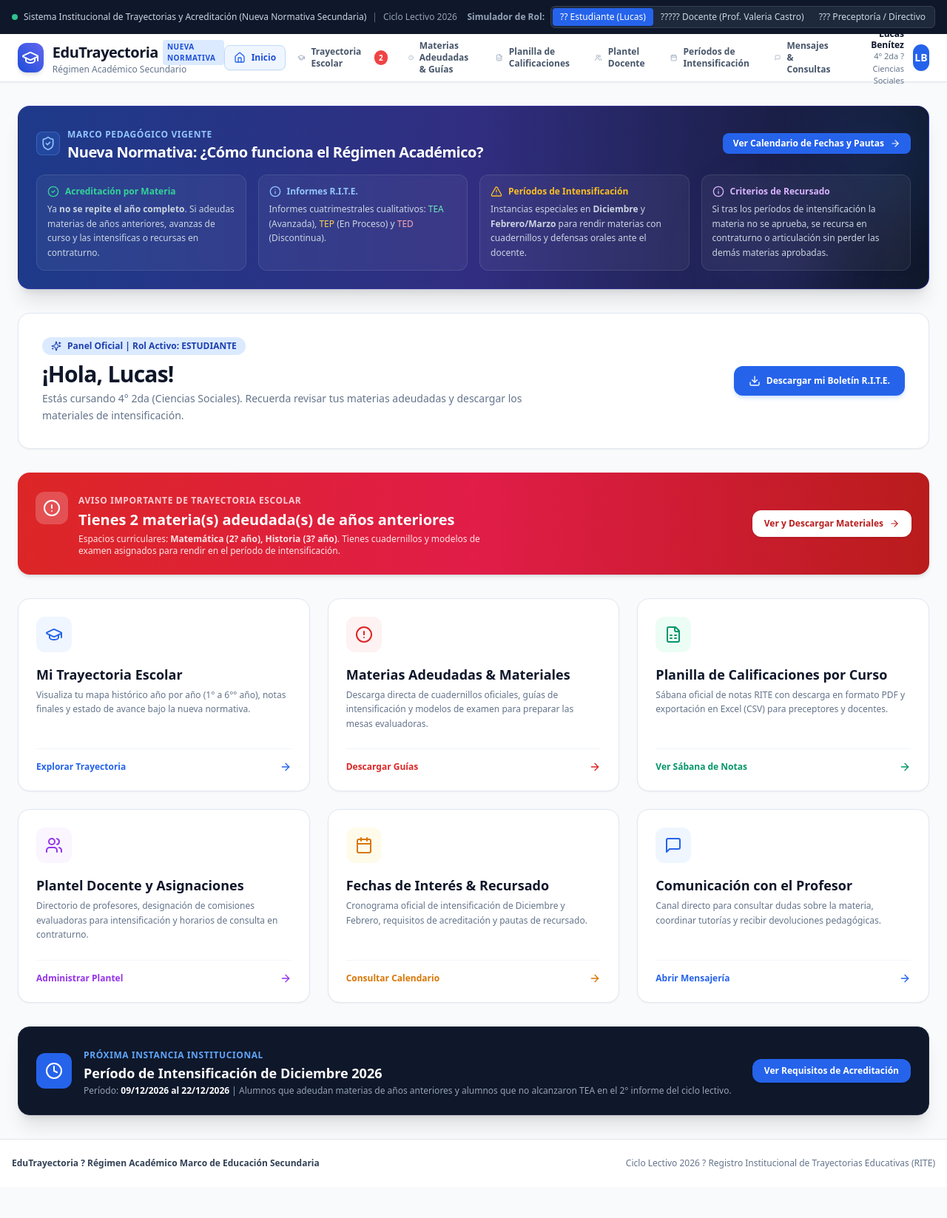
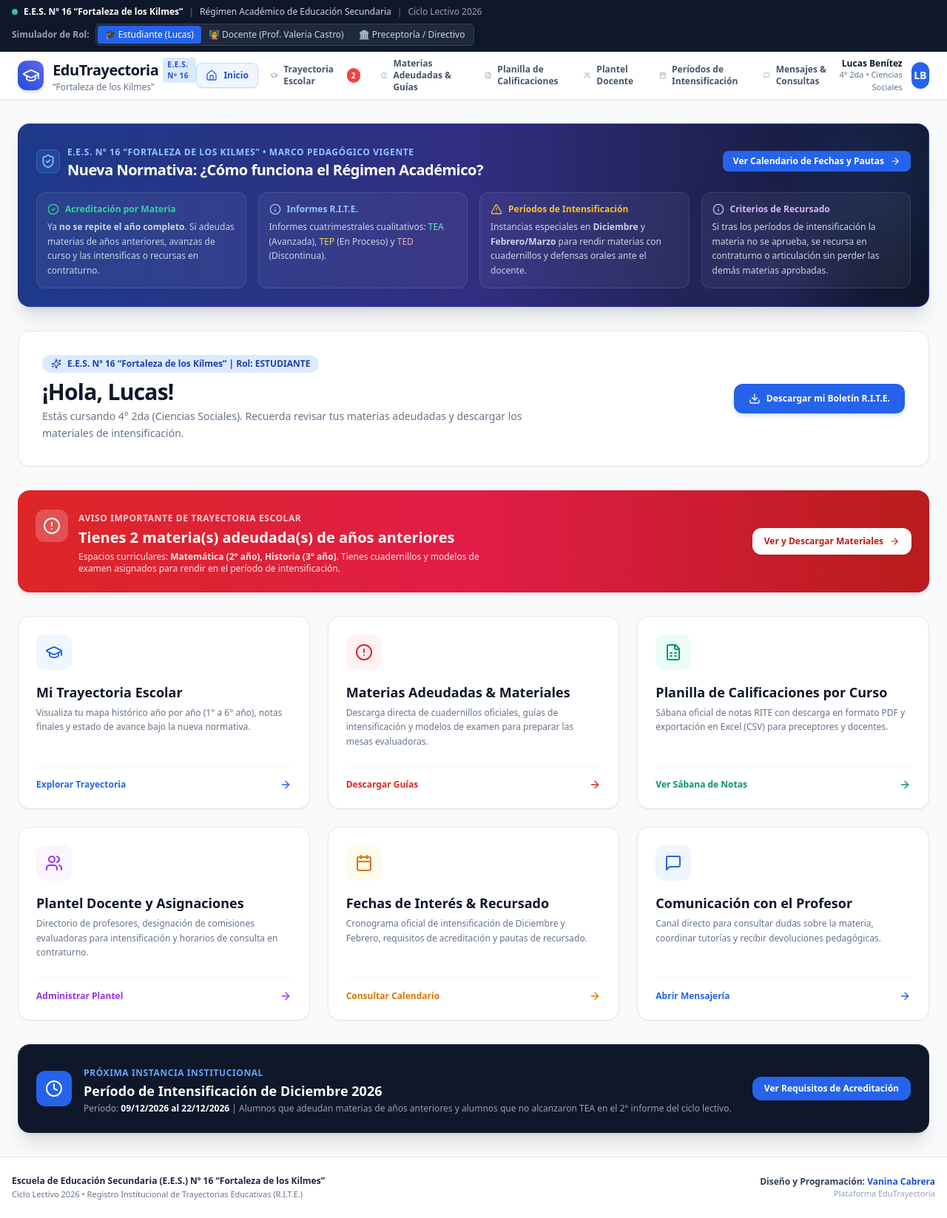
Before and after one commit to vacabrera2-beep/edutrayectoria-, a Next.js app: page / in a window 1280 px wide. Shown: the whole page at 74% size. Before the commit the page ends 1605 px from the top, so only its background shows below. Built offline with nearby package versions, Linux system fonts and the light colour scheme.

Commit message:
Add files via upload

```diff
--- a/src/app/layout.tsx
+++ b/src/app/layout.tsx
@@ -4,8 +4,10 @@ import { AppProvider } from '@/context/AppContext';
 import Navbar from '@/components/Navbar';
 
 export const metadata: Metadata = {
-  title: 'EduTrayectoria | Plataforma Educativa - Nueva Normativa Secundaria',
-  description: 'Gestión de Trayectorias Escolares, Materias Adeudadas, Períodos de Intensificación, Sábana de Notas RITE y Comunicación Docente-Alumno.',
+  title: 'E.E.S. Nº 16 "Fortaleza de los Kilmes" | EduTrayectoria',
+  description: 'Sistema Institucional de Trayectorias Escolares y Régimen Académico - Escuela de Educación Secundaria Nº 16 "Fortaleza de los Kilmes".',
+  authors: [{ name: 'Vanina Cabrera' }],
+  creator: 'Vanina Cabrera',
 };
 
 export default function RootLayout({
@@ -21,10 +23,24 @@ export default function RootLayout({
           <main className="flex-1 max-w-7xl w-full mx-auto px-4 sm:px-6 py-8">
             {children}
           </main>
-          <footer className="bg-white border-t border-slate-200 py-6 text-center text-xs text-slate-500">
-            <div className="max-w-7xl mx-auto px-4 flex flex-col sm:flex-row items-center justify-between gap-2">
-              <p className="font-semibold text-slate-700">EduTrayectoria ? Régimen Académico Marco de Educación Secundaria</p>
-              <p>Ciclo Lectivo 2026 ? Registro Institucional de Trayectorias Educativas (RITE)</p>
+          <footer className="bg-white border-t border-slate-200 py-6 text-xs text-slate-500">
+            <div className="max-w-7xl mx-auto px-4 flex flex-col sm:flex-row items-center justify-between gap-3 text-center sm:text-left">
+              <div>
+                <p className="font-bold text-slate-800">
+                  Escuela de Educación Secundaria (E.E.S.) Nº 16 &ldquo;Fortaleza de los Kilmes&rdquo;
+                </p>
+                <p className="text-slate-500 text-[11px] mt-0.5">
+                  Ciclo Lectivo 2026 • Registro Institucional de Trayectorias Educativas (R.I.T.E.)
+                </p>
+              </div>
+              <div className="text-center sm:text-right">
+                <p className="font-semibold text-slate-700">
+                  Diseño y Programación: <span className="text-blue-700 font-bold">Vanina Cabrera</span>
+                </p>
+                <p className="text-[11px] text-slate-400">
+                  Plataforma EduTrayectoria
+                </p>
+              </div>
             </div>
           </footer>
         </AppProvider>
--- a/src/app/page.tsx
+++ b/src/app/page.tsx
@@ -37,7 +37,7 @@ export default function HomePage() {
         <div>
           <div className="inline-flex items-center gap-2 px-3 py-1 rounded-full text-xs font-bold bg-blue-100 text-blue-800 mb-2">
             <Sparkles className="w-3.5 h-3.5" />
-            <span>Panel Oficial | Rol Activo: {role.toUpperCase()}</span>
+            <span>E.E.S. Nº 16 &ldquo;Fortaleza de los Kilmes&rdquo; | Rol: {role.toUpperCase()}</span>
           </div>
           <h1 className="text-3xl font-black text-slate-900 tracking-tight">
             {role === 'estudiante'
@@ -81,7 +81,7 @@ export default function HomePage() {
                 Tienes {adeudadas.length} materia(s) adeudada(s) de años anteriores
               </h2>
               <p className="text-xs text-rose-100 mt-1 max-w-xl">
-                Espacios curriculares: <strong>{adeudadas.map((a) => `${a.nombre} (${a.anio}? año)`).join(', ')}</strong>. Tienes cuadernillos y modelos de examen asignados para rendir en el período de intensificación.
+                Espacios curriculares: <strong>{adeudadas.map((a) => `${a.nombre} (${a.anio}° año)`).join(', ')}</strong>. Tienes cuadernillos y modelos de examen asignados para rendir en el período de intensificación.
               </p>
             </div>
           </div>
@@ -111,7 +111,7 @@ export default function HomePage() {
               Mi Trayectoria Escolar
             </h3>
             <p className="text-xs text-slate-500 mt-1 leading-relaxed">
-              Visualiza tu mapa histórico año por año (1° a 6°° año), notas finales y estado de avance bajo la nueva normativa.
+              Visualiza tu mapa histórico año por año (1° a 6° año), notas finales y estado de avance bajo la nueva normativa.
             </p>
           </div>
           <div className="flex items-center justify-between mt-6 pt-4 border-t border-slate-100 text-xs font-bold text-blue-600">
--- a/src/components/BannerNormativa.tsx
+++ b/src/components/BannerNormativa.tsx
@@ -17,7 +17,7 @@ export default function BannerNormativa() {
             </span>
             <div>
               <span className="text-xs font-bold uppercase tracking-wider text-blue-300">
-                Marco Pedagógico Vigente
+                E.E.S. Nº 16 &ldquo;Fortaleza de los Kilmes&rdquo; • Marco Pedagógico Vigente
               </span>
               <h2 className="text-xl font-bold tracking-tight text-white">
                 Nueva Normativa: ¿Cómo funciona el Régimen Académico?
--- a/src/components/MaterialesManager.tsx
+++ b/src/components/MaterialesManager.tsx
@@ -153,7 +153,7 @@ export default function MaterialesManager() {
 
               <div className="flex items-center gap-2 mt-1 mb-2">
                 <span className="text-xs font-semibold text-slate-700 bg-slate-100 px-2 py-0.5 rounded">
-                  {mat.materiaNombre} ({mat.anio}°°° Año)
+                  {mat.materiaNombre} ({mat.anio}° Año)
                 </span>
               </div>
 
@@ -235,7 +235,7 @@ export default function MaterialesManager() {
                     className="w-full px-3 py-2 text-xs border border-slate-300 rounded-lg focus:ring-2 focus:ring-blue-500"
                   >
                     {[1, 2, 3, 4, 5, 6].map((a) => (
-                      <option key={a} value={a}>{a}°° Año</option>
+                      <option key={a} value={a}>{a}° Año</option>
                     ))}
                   </select>
                 </div>
--- a/src/components/MateriasAdeudadasCard.tsx
+++ b/src/components/MateriasAdeudadasCard.tsx
@@ -77,7 +77,7 @@ export default function MateriasAdeudadasCard() {
               <div>
                 <div className="flex items-center gap-2">
                   <span className="px-2.5 py-0.5 rounded-full text-xs font-extrabold bg-red-100 text-red-800 uppercase tracking-wider">
-                    Adeudada de {materia.anio}?°° Año
+                    Adeudada de {materia.anio}° Año
                   </span>
                   <span className="text-xs text-slate-500">
                     Ciclo Lectivo Original: {2026 - (estudianteActivo.anioActual - materia.anio)}
--- a/src/components/MensajesList.tsx
+++ b/src/components/MensajesList.tsx
@@ -349,7 +349,7 @@ export default function MensajesList() {
                         : 'border-slate-200 text-slate-600'
                     }`}
                   >
-                    Cursada Regular del°° Año
+                    Cursada Regular del Año
                   </button>
                 </div>
               </div>
--- a/src/components/Navbar.tsx
+++ b/src/components/Navbar.tsx
@@ -58,8 +58,12 @@ export default function Navbar() {
         <div className="max-w-7xl mx-auto flex flex-wrap items-center justify-between gap-2">
           <div className="flex items-center gap-2">
             <span className="inline-block w-2 h-2 rounded-full bg-emerald-400 animate-pulse"></span>
-            <span className="font-medium text-slate-300">
-              Sistema Institucional de Trayectorias y Acreditación (Nueva Normativa Secundaria)
+            <span className="font-bold text-white">
+              E.E.S. Nº 16 &ldquo;Fortaleza de los Kilmes&rdquo;
+            </span>
+            <span className="hidden md:inline text-slate-500">|</span>
+            <span className="hidden md:inline text-slate-300">
+              Régimen Académico de Educación Secundaria
             </span>
             <span className="hidden md:inline text-slate-500">|</span>
             <span className="hidden md:inline text-slate-400">Ciclo Lectivo 2026</span>
@@ -78,7 +82,7 @@ export default function Navbar() {
                     : 'text-slate-300 hover:text-white hover:bg-slate-700'
                 }`}
               >
-                ?? Estudiante ({estudianteActivo.nombre.split(' ')[0]})
+                🎓 Estudiante ({estudianteActivo.nombre.split(' ')[0]})
               </button>
               <button
                 type="button"
@@ -89,7 +93,7 @@ export default function Navbar() {
                     : 'text-slate-300 hover:text-white hover:bg-slate-700'
                 }`}
               >
-                ????? Docente (Prof. Valeria Castro)
+                👩‍🏫 Docente (Prof. Valeria Castro)
               </button>
               <button
                 type="button"
@@ -100,7 +104,7 @@ export default function Navbar() {
                     : 'text-slate-300 hover:text-white hover:bg-slate-700'
                 }`}
               >
-                ??? Preceptoría / Directivo
+                🏛️ Preceptoría / Directivo
               </button>
             </div>
           </div>
@@ -119,14 +123,14 @@ export default function Navbar() {
               <div className="flex items-center gap-1.5">
                 <span className="font-black text-xl tracking-tight text-slate-900">EduTrayectoria</span>
                 <span className="px-1.5 py-0.5 text-[10px] font-bold bg-blue-100 text-blue-700 rounded uppercase tracking-wider">
-                  Nueva Normativa
+                  E.E.S. Nº 16
                 </span>
               </div>
-              <p className="text-xs text-slate-500 -mt-0.5">Régimen Académico Secundario</p>
+              <p className="text-xs font-medium text-slate-500 -mt-0.5">&ldquo;Fortaleza de los Kilmes&rdquo;</p>
             </div>
           </Link>
 
-          {/* Menú de Navegaci?n Desktop */}
+          {/* Menú de Navegación Desktop */}
           <nav className="hidden lg:flex items-center gap-1">
             {navLinks.map((link) => {
               const Icon = link.icon;
@@ -167,7 +171,7 @@ export default function Navbar() {
               </p>
               <p className="text-[11px] text-slate-500">
                 {role === 'estudiante'
-                  ? `${estudianteActivo.cursoActual} ? ${estudianteActivo.orientacion}`
+                  ? `${estudianteActivo.cursoActual} • ${estudianteActivo.orientacion}`
                   : role === 'docente'
                   ? 'Dpto. Matemática y Exactas'
                   : 'Equipo de Conducción Escolar'}
@@ -181,7 +185,7 @@ export default function Navbar() {
           </div>
         </div>
 
-        {/* Barra de Navegaci?n Móvil y Tablets */}
+        {/* Barra de Navegación Móvil y Tablets */}
         <div className="flex lg:hidden overflow-x-auto py-2 border-t border-slate-100 gap-1.5 no-scrollbar">
           {navLinks.map((link) => {
             const Icon = link.icon;
--- a/src/context/AppContext.tsx
+++ b/src/context/AppContext.tsx
@@ -216,12 +216,13 @@ export function AppProvider({ children }: { children: ReactNode }) {
   // Función para descargar un archivo real generado al vuelo
   const descargarMaterialArchivo = (material: MaterialEstudio) => {
     const contenido = `================================================================================
-INSTITUTO DE EDUCACI?N SECUNDARIA - PLATAFORMA EDUTRAYECTORIA
+ESCUELA DE EDUCACIÓN SECUNDARIA (E.E.S.) Nº 16 "FORTALEZA DE LOS KILMES"
+Plataforma Institucional EduTrayectoria - Ciclo Lectivo 2026
 Régimen Académico Marco - Período de Intensificación y Acreditación
 ================================================================================
 
 DOCUMENTO: ${material.titulo}
-MATERIA: ${material.materiaNombre} (${material.anio}?°° Año)
+MATERIA: ${material.materiaNombre} (${material.anio}° Año)
 DOCENTE RESPONSABLE: ${material.docenteNombre}
 FECHA DE PUBLICACIÓN: ${material.fechaSubida}
 TIPO: ${material.tipo.toUpperCase().replace('_', ' ')}
@@ -232,7 +233,7 @@ DESCRIPCIÓN Y OBJETIVOS PEDAGÓGICOS:
 ${material.descripcion}
 
 --------------------------------------------------------------------------------
-CRITERIOS DE VALORACIÓN Y EVALUACIÓN SEG?N NUEVA NORMATIVA:
+CRITERIOS DE VALORACIÓN Y EVALUACIÓN SEGÚN NUEVA NORMATIVA:
 --------------------------------------------------------------------------------
 1. Valoración integral de la trayectoria: Presentación de actividades y defensa oral.
 2. La acreditación requiere calificación numérica igual o superior a 7 (siete) puntos.
@@ -248,14 +249,14 @@ CONTENIDOS PRIORITARIOS A EVALUAR:
 - Unidad 3: Aplicación práctica y articulación de saberes con el año correlativo.
 
 --------------------------------------------------------------------------------
-PAUTAS FORMALES DE PRESENTACI?N:
+PAUTAS FORMALES DE PRESENTACIÓN:
 --------------------------------------------------------------------------------
-- Presentar en carpeta individual con carátula oficial (Nombre, Apellido, DNI, Curso y°° Año).
+- Presentar en carpeta individual con carátula oficial (Nombre, Apellido, DNI, Curso y Año).
 - Letra legible, prolijidad y constancia de desarrollo paso a paso en ejercicios.
 - Entregar en mano al docente evaluador el primer día fijado en el cronograma oficial.
 
 ================================================================================
-Generado automáticamente por EduTrayectoria - Sistema Oficial de Gestión Escolar.
+Generado oficialmente por E.E.S. Nº 16 "Fortaleza de los Kilmes" - EduTrayectoria
 ================================================================================`;
 
     const blob = new Blob([contenido], { type: 'text/plain;charset=utf-8' });
--- a/src/utils/exportPdf.ts
+++ b/src/utils/exportPdf.ts
@@ -15,13 +15,13 @@ export function exportarPlanillaNotasPDF(
   });
 
   // Encabezado institucional
-  doc.setFontSize(16);
+  doc.setFontSize(15);
   doc.setTextColor(30, 58, 138); // blue-900
-  doc.text('INSTITUTO DE EDUCACI?N SECUNDARIA - PROVINCIA DE BUENOS AIRES', 14, 15);
+  doc.text('E.E.S. Nº 16 "FORTALEZA DE LOS KILMES" - PROVINCIA DE BUENOS AIRES', 14, 15);
 
-  doc.setFontSize(11);
+  doc.setFontSize(10);
   doc.setTextColor(50, 50, 50);
-  doc.text('REGISTRO INSTITUCIONAL DE TRAYECTORIAS EDUCATIVAS (RITE) - S?BANA OFICIAL DE CALIFICACIONES', 14, 22);
+  doc.text('REGISTRO INSTITUCIONAL DE TRAYECTORIAS EDUCATIVAS (RITE) - SÁBANA OFICIAL DE CALIFICACIONES', 14, 22);
 
   // Metadatos del curso y materia
   doc.setFontSize(10);
@@ -123,29 +123,33 @@ export function exportarBoletinEstudiantePDF(estudiante: Estudiante) {
   });
 
   // Encabezado
-  doc.setFontSize(16);
+  doc.setFontSize(15);
   doc.setTextColor(30, 58, 138);
-  doc.text('DIRECCIÓN GENERAL DE CULTURA Y EDUCACI?N', 105, 16, { align: 'center' });
+  doc.text('E.E.S. Nº 16 "FORTALEZA DE LOS KILMES"', 105, 14, { align: 'center' });
 
-  doc.setFontSize(12);
+  doc.setFontSize(10);
   doc.setTextColor(55, 65, 81);
-  doc.text('INFORME VALORATIVO DE LA TRAYECTORIA EDUCATIVA (R.I.T.E.)', 105, 23, { align: 'center' });
+  doc.text('DIRECCIÓN GENERAL DE CULTURA Y EDUCACIÓN - PROV. DE BS. AS.', 105, 20, { align: 'center' });
 
-  doc.setFontSize(9);
+  doc.setFontSize(11);
+  doc.setTextColor(17, 24, 39);
+  doc.text('INFORME VALORATIVO DE LA TRAYECTORIA EDUCATIVA (R.I.T.E.)', 105, 26, { align: 'center' });
+
+  doc.setFontSize(8.5);
   doc.setTextColor(100, 100, 100);
-  doc.text('Régimen Académico de la Educación Secundaria - Ciclo Lectivo 2026', 105, 28, { align: 'center' });
+  doc.text('Régimen Académico de la Educación Secundaria - Ciclo Lectivo 2026', 105, 31, { align: 'center' });
 
   // Ficha del estudiante
   doc.setFillColor(243, 244, 246);
-  doc.roundedRect(14, 32, 182, 20, 2, 2, 'F');
+  doc.roundedRect(14, 35, 182, 20, 2, 2, 'F');
 
   doc.setFontSize(9.5);
   doc.setTextColor(17, 24, 39);
-  doc.text(`Estudiante: ${estudiante.nombre}`, 18, 38);
-  doc.text(`DNI: ${estudiante.dni}`, 120, 38);
-  doc.text(`Curso: ${estudiante.cursoActual} (${estudiante.turno})`, 18, 45);
-  doc.text(`Orientación: ${estudiante.orientacion}`, 85, 45);
-  doc.text(`Legajo: ${estudiante.legajo}`, 150, 45);
+  doc.text(`Estudiante: ${estudiante.nombre}`, 18, 41);
+  doc.text(`DNI: ${estudiante.dni}`, 120, 41);
+  doc.text(`Curso: ${estudiante.cursoActual} (${estudiante.turno})`, 18, 48);
+  doc.text(`Orientación: ${estudiante.orientacion}`, 85, 48);
+  doc.text(`Legajo: ${estudiante.legajo}`, 150, 48);
 
   // Tabla con materias actuales y RITE
   const materiasActuales = estudiante.trayectoria.filter((t) => t.anio === estudiante.anioActual);
@@ -161,7 +165,7 @@ export function exportarBoletinEstudiantePDF(estudiante: Estudiante) {
   autoTable(doc, {
     head,
     body,
-    startY: 56,
+    startY: 58,
     theme: 'grid',
     styles: {
       fontSize: 8.5,
@@ -188,7 +192,7 @@ export function exportarBoletinEstudiantePDF(estudiante: Estudiante) {
 
   doc.setFontSize(11);
   doc.setTextColor(185, 28, 28); // red-700
-  doc.text('ESPACIOS CURRICULARES PENDIENTES / ADEUDADOS DE A?OS ANTERIORES', 14, finalY + 10);
+  doc.text('ESPACIOS CURRICULARES PENDIENTES / ADEUDADOS DE AÑOS ANTERIORES', 14, finalY + 10);
 
   if (materiasAdeudadas.length === 0) {
     doc.setFontSize(9);
@@ -198,7 +202,7 @@ export function exportarBoletinEstudiantePDF(estudiante: Estudiante) {
     const headAdeudadas = [['Materia Pendiente', 'Año Original', 'Docente Evaluador', 'Instancia de Acreditación']];
     const bodyAdeudadas = materiasAdeudadas.map((m) => [
       m.nombre,
-      `${m.anio}?°° Año`,
+      `${m.anio}° Año`,
       m.docenteAsignado,
       'Período de Intensificación Dic/Feb'
     ]);
@@ -235,9 +239,9 @@ export function exportarBoletinEstudiantePDF(estudiante: Estudiante) {
   doc.setFontSize(7.5);
   doc.setTextColor(120, 20, 20);
   doc.text('GLOSARIO Y MARCO NORMATIVO:', 18, finalY2 + 13);
-  doc.text('? TEA (Trayectoria Educativa Avanzada): Alcanz? los aprendizajes prioritarios previstos (Calificación 7 a 10).', 18, finalY2 + 17);
-  doc.text('? TEP (Trayectoria Educativa en Proceso): Requiere afianzar contenidos en período de intensificación.', 18, finalY2 + 21);
-  doc.text('? TED (Trayectoria Educativa Discontinua): Escasa vinculación. Requiere intensificación prioritaria presencial.', 18, finalY2 + 25);
+  doc.text('• TEA (Trayectoria Educativa Avanzada): Alcanzó los aprendizajes prioritarios previstos (Calificación 7 a 10).', 18, finalY2 + 17);
+  doc.text('• TEP (Trayectoria Educativa en Proceso): Requiere afianzar contenidos en período de intensificación.', 18, finalY2 + 21);
+  doc.text('• TED (Trayectoria Educativa Discontinua): Escasa vinculación. Requiere intensificación prioritaria presencial.', 18, finalY2 + 25);
 
   // Firmas
   const signY = finalY2 + 48;
```
Also changed, not shown: src/components/PlantelDocenteManager.tsx (+8 -8 lines), src/components/TrayectoriaGrid.tsx (+5 -5 lines), src/data/mockData.ts (+12 -12 lines).
